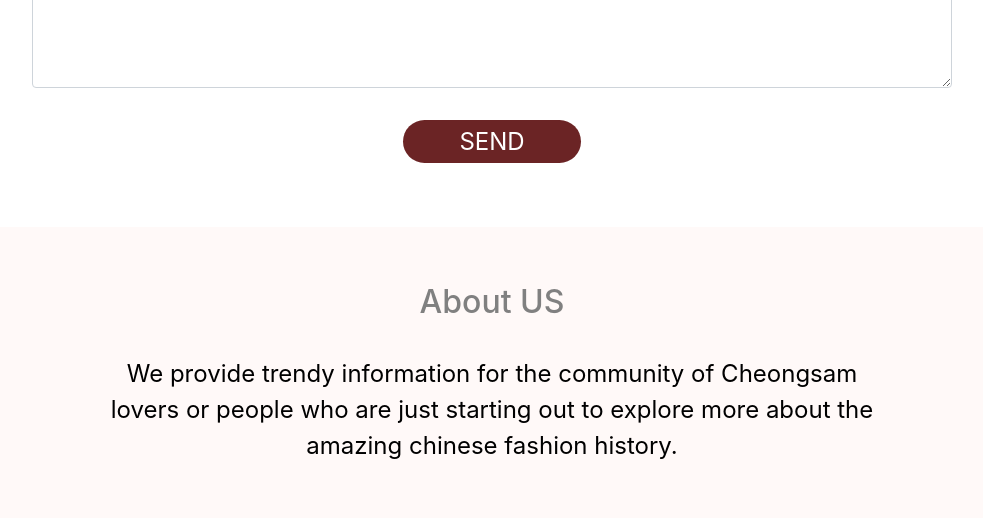
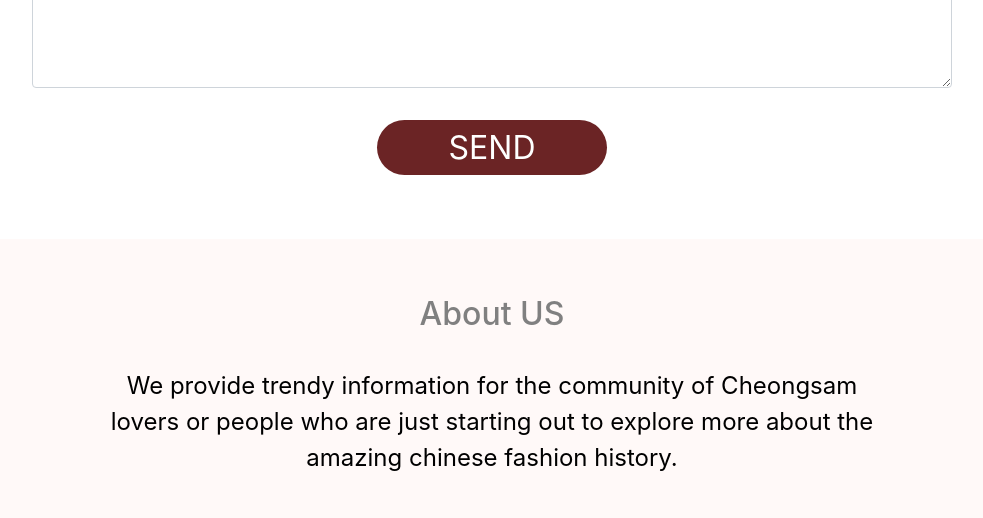
Before and after one commit to Ahmedmubarakweb/Fashion, a plain HTML site: page contact.html in a window 1280 px wide. Shown: the part 1500-2018 px from the top of the page, without its empty margins (148-1131 px from the left). Drawn offline with nearby package versions, Linux system fonts and the light colour scheme.

Commit message:
Update style.css

```diff
--- a/css/style.css
+++ b/css/style.css
@@ -288,10 +288,10 @@ padding:1rem 1rem;
 }
 .form-section button,.form-section button:visited{
     background-color: #6b2425;
-    font-size: 1.5rem;
+    font-size: 2rem;
     color:#fff;
     border: none;
-    padding:.2rem 3.5rem;
+    padding:.2rem 4.5rem;
     text-transform: uppercase;
     border-radius:2.2rem;
     margin-top: 1rem;
@@ -458,7 +458,7 @@ footer .links li{
         margin: 1rem;
     }
     .form-section button, .form-section button:visited {
-        font-size: 2rem;
+        font-size:1.3rem;
     }
     .logo{
         top:-1.9rem;
```
